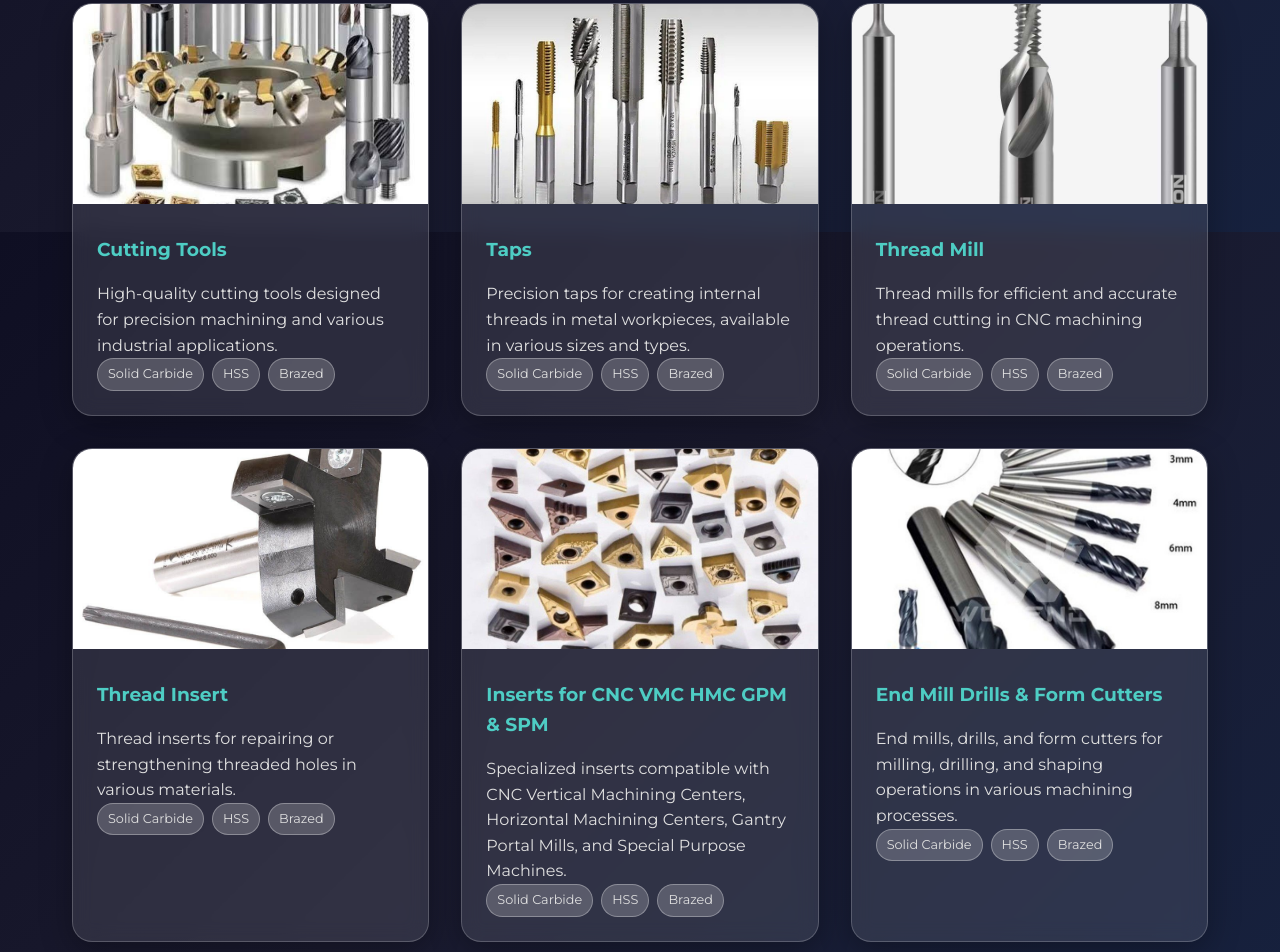
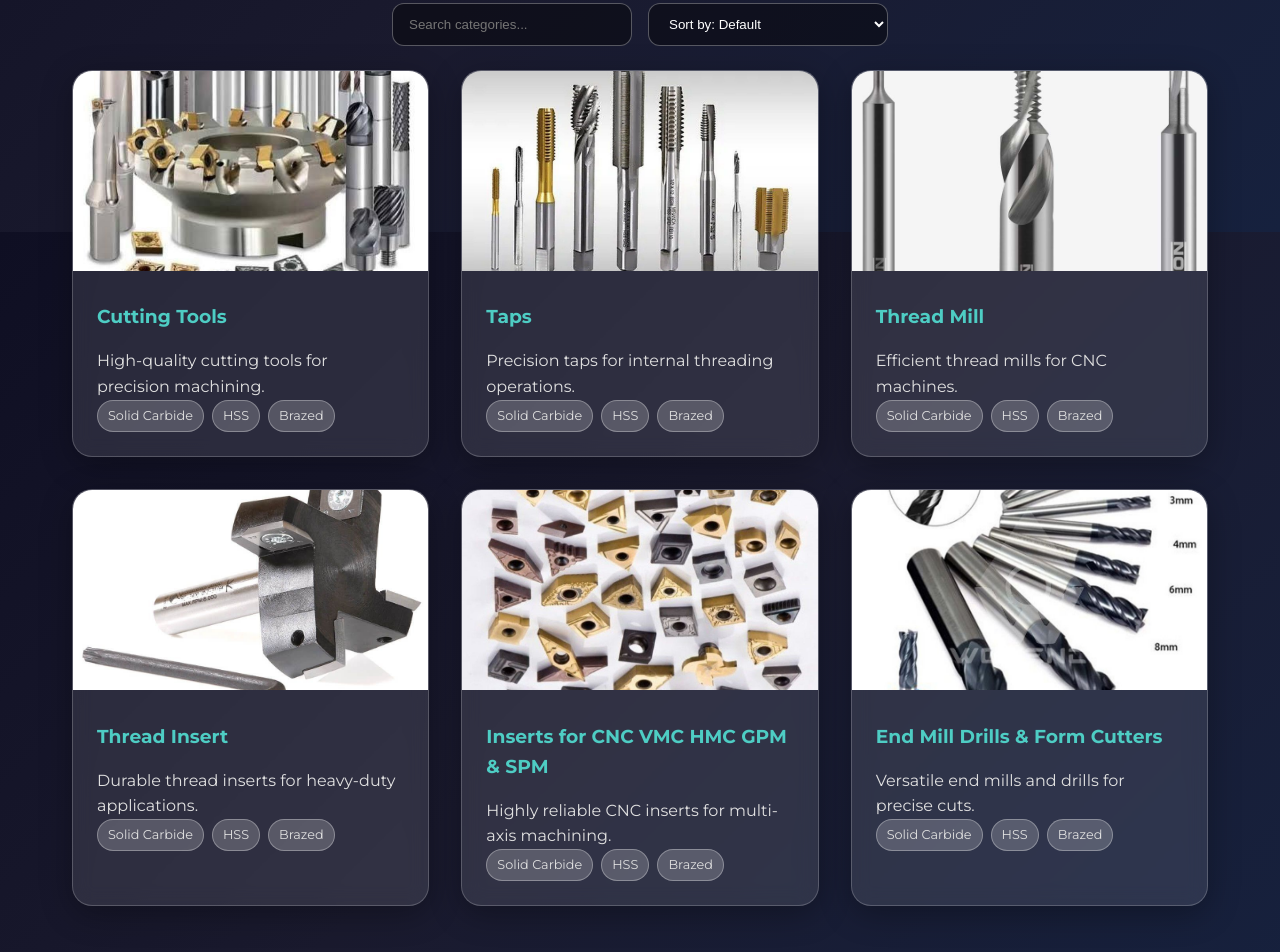
Before and after one commit to sidduuk149/GLOBALTOOLS, a website: page index.html in a window 1280 px wide. Shown: the part 2168-3120 px from the top of the page. Drawn offline with Linux system fonts and the light colour scheme.

Commit message:
Enhance product page UI with search and sorting filters

```diff
--- a/index.html
+++ b/index.html
@@ -374,80 +374,15 @@
 
     <section id="products" class="products">
         <h2>Our Product Categories</h2>
-        <div class="product-grid">
-            <div class="product-card">
-                <img src="CUTTING TOOLS.jpg" alt="Cutting Tools" class="product-image">
-                <div class="product-content">
-                    <h3>Cutting Tools</h3>
-                    <p>High-quality cutting tools designed for precision machining and various industrial applications.</p>
-                    <div class="materials">
-                        <span class="material">Solid Carbide</span>
-                        <span class="material">HSS</span>
-                        <span class="material">Brazed</span>
-                    </div>
-                </div>
-            </div>
-            <div class="product-card">
-                <img src="TAPS.jpeg" alt="Taps" class="product-image">
-                <div class="product-content">
-                    <h3>Taps</h3>
-                    <p>Precision taps for creating internal threads in metal workpieces, available in various sizes and types.</p>
-                    <div class="materials">
-                        <span class="material">Solid Carbide</span>
-                        <span class="material">HSS</span>
-                        <span class="material">Brazed</span>
-                    </div>
-                </div>
-            </div>
-            <div class="product-card">
-                <img src="THREAD MILL.jpg" alt="Thread Mill" class="product-image">
-                <div class="product-content">
-                    <h3>Thread Mill</h3>
-                    <p>Thread mills for efficient and accurate thread cutting in CNC machining operations.</p>
-                    <div class="materials">
-                        <span class="material">Solid Carbide</span>
-                        <span class="material">HSS</span>
-                        <span class="material">Brazed</span>
-                    </div>
-                </div>
-            </div>
-            <div class="product-card">
-                <img src="THREAD INSERT.jpg" alt="Thread Insert" class="product-image">
-                <div class="product-content">
-                    <h3>Thread Insert</h3>
-                    <p>Thread inserts for repairing or strengthening threaded holes in various materials.</p>
-                    <div class="materials">
-                        <span class="material">Solid Carbide</span>
-                        <span class="material">HSS</span>
-                        <span class="material">Brazed</span>
-                    </div>
-                </div>
-            </div>
-            <div class="product-card">
-                <img src="INSERT FOR CNC.jpg" alt="CNC Inserts" class="product-image">
-                <div class="product-content">
-                    <h3>Inserts for CNC VMC HMC GPM & SPM</h3>
-                    <p>Specialized inserts compatible with CNC Vertical Machining Centers, Horizontal Machining Centers, Gantry Portal Mills, and Special Purpose Machines.</p>
-                    <div class="materials">
-                        <span class="material">Solid Carbide</span>
-                        <span class="material">HSS</span>
-                        <span class="material">Brazed</span>
-                    </div>
-                </div>
-            </div>
-            <div class="product-card">
-                <img src="END MILL.jpg" alt="End Mills and Drills" class="product-image">
-                <div class="product-content">
-                    <h3>End Mill Drills & Form Cutters</h3>
-                    <p>End mills, drills, and form cutters for milling, drilling, and shaping operations in various machining processes.</p>
-                    <div class="materials">
-                        <span class="material">Solid Carbide</span>
-                        <span class="material">HSS</span>
-                        <span class="material">Brazed</span>
-                    </div>
-                </div>
-            </div>
+        <div class="product-selectors" style="display: flex; gap: 1rem; flex-wrap: wrap; justify-content: center; margin-bottom: 1.5rem;">
+            <input id="productSearch" type="search" placeholder="Search categories..." style="padding: 12px 16px; border-radius: 12px; border: 1px solid rgba(255,255,255,0.3); background: rgba(0,0,0,0.4); color: white; min-width: 240px;">
+            <select id="sortBy" style="padding: 12px 16px; border-radius: 12px; border: 1px solid rgba(255,255,255,0.3); background: rgba(0,0,0,0.4); color: white; min-width: 240px;">
+                <option value="default">Sort by: Default</option>
+                <option value="name_asc">Name A-Z</option>
+                <option value="name_desc">Name Z-A</option>
+            </select>
         </div>
+        <div id="productGrid" class="product-grid"></div>
     </section>
 
     <section id="why" class="about" style="margin-top: 1rem;">
@@ -526,6 +461,53 @@
             }
         });
 
+        // Product filters and dynamic rendering
+        const products = [
+            {id:1,name:'Cutting Tools',description:'High-quality cutting tools for precision machining.',image:'CUTTING TOOLS.jpg'},
+            {id:2,name:'Taps',description:'Precision taps for internal threading operations.',image:'TAPS.jpeg'},
+            {id:3,name:'Thread Mill',description:'Efficient thread mills for CNC machines.',image:'THREAD MILL.jpg'},
+            {id:4,name:'Thread Insert',description:'Durable thread inserts for heavy-duty applications.',image:'THREAD INSERT.jpg'},
+            {id:5,name:'Inserts for CNC VMC HMC GPM & SPM',description:'Highly reliable CNC inserts for multi-axis machining.',image:'INSERT FOR CNC.jpg'},
+            {id:6,name:'End Mill Drills & Form Cutters',description:'Versatile end mills and drills for precise cuts.',image:'END MILL.jpg'}
+        ];
+
+        const productGrid = document.getElementById('productGrid');
+        const searchInput = document.getElementById('productSearch');
+        const sortBy = document.getElementById('sortBy');
+
+        function renderProducts(list) {
+            productGrid.innerHTML = '';
+            list.forEach(item => {
+                const card = document.createElement('div');
+                card.className = 'product-card';
+                card.innerHTML = `
+                    <img src="${item.image}" alt="${item.name}" class="product-image">
+                    <div class="product-content">
+                        <h3>${item.name}</h3>
+                        <p>${item.description}</p>
+                        <div class="materials">
+                            <span class="material">Solid Carbide</span>
+                            <span class="material">HSS</span>
+                            <span class="material">Brazed</span>
+                        </div>
+                    </div>
+                `;
+                productGrid.appendChild(card);
+            });
+        }
+
+        function updateProductList() {
+            let filtered = products.filter(p => p.name.toLowerCase().includes(searchInput.value.trim().toLowerCase()));
+            if (sortBy.value === 'name_asc') filtered.sort((a,b)=>a.name.localeCompare(b.name));
+            if (sortBy.value === 'name_desc') filtered.sort((a,b)=>b.name.localeCompare(a.name));
+            renderProducts(filtered);
+        }
+
+        searchInput.addEventListener('input', updateProductList);
+        sortBy.addEventListener('change', updateProductList);
+
+        renderProducts(products);
+
         // Quote form submission
         const quoteForm = document.getElementById('quoteForm');
         quoteForm.addEventListener('submit', async (event) => {
```
